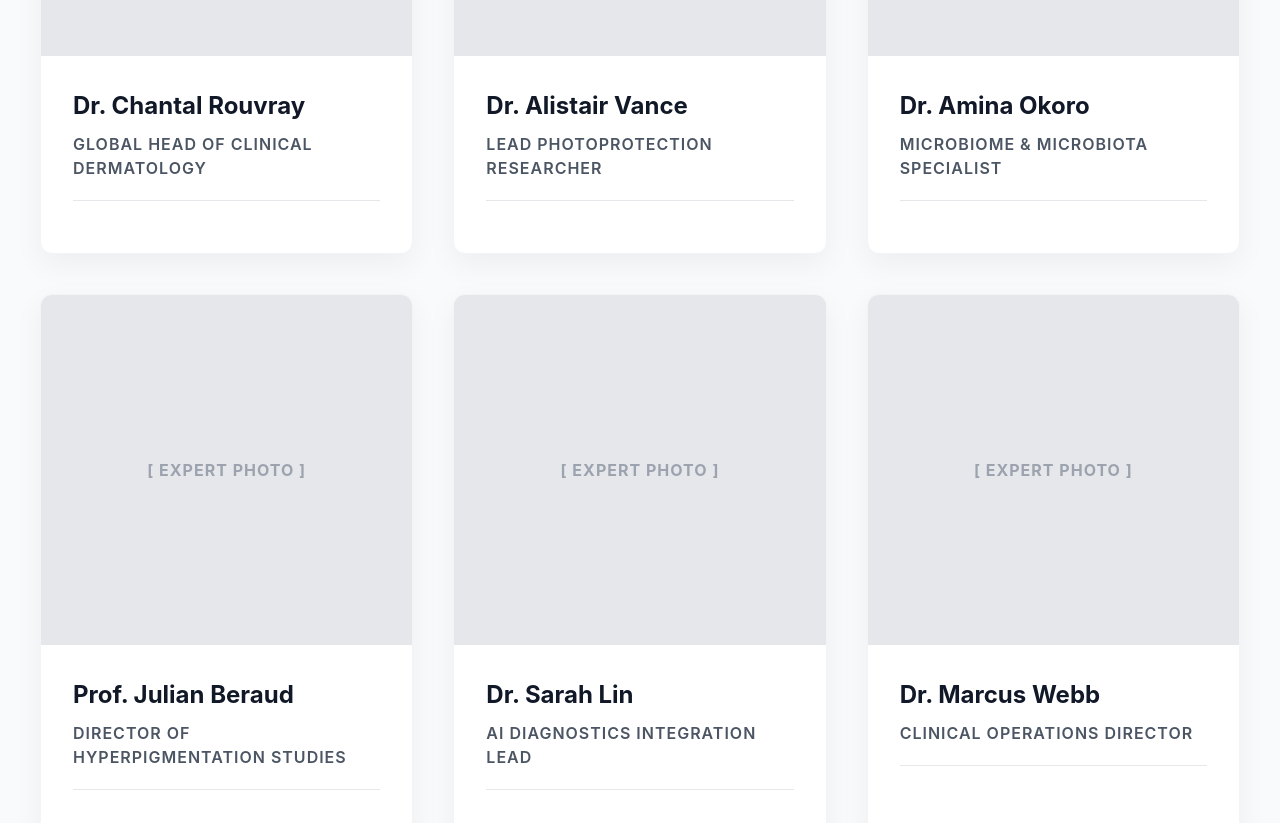
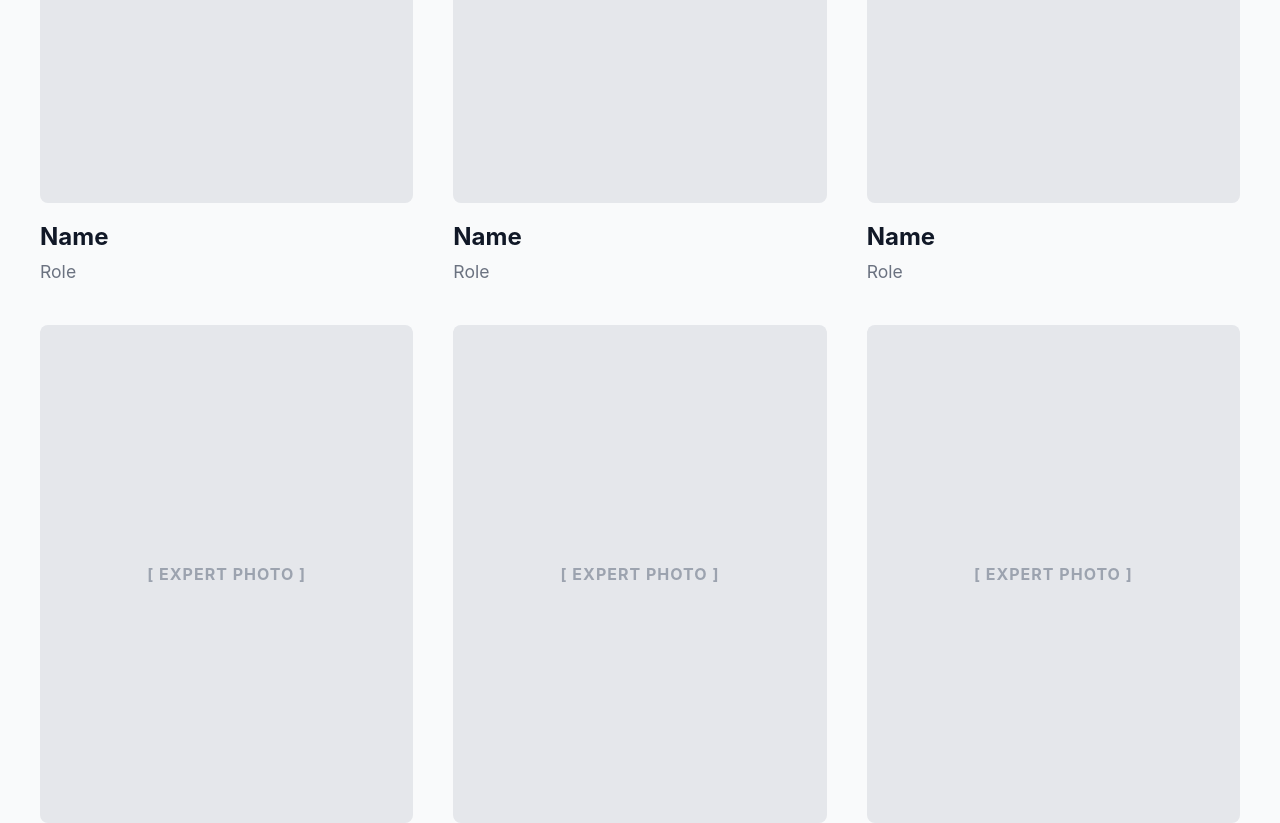
Before and after one commit to Dakolo14/livinglab, a React (Vite) app: page /experts in a window 1280 px wide. Shown: the part 940-1763 px from the top of the page. Built offline with nearby package versions, Linux system fonts and the light colour scheme; a web font is replaced by a local one.

Commit message:
style: Redesign experts card to clean minimalist 3/4 aspect ratio

```diff
--- a/src/pages/Experts.css
+++ b/src/pages/Experts.css
@@ -55,14 +55,10 @@
 
 /* Expert Card */
 .expert-card {
-  background: #ffffff;
-  border-radius: 12px;
-  overflow: hidden;
-  box-shadow: 0 10px 30px rgba(0, 0, 0, 0.05);
-  transition: transform 0.4s ease, box-shadow 0.4s ease;
+  background: transparent;
+  transition: transform 0.4s ease;
   opacity: 0;
   transform: translateY(30px);
-  border: 1px solid #F3F4F6;
 }
 
 .expert-card.visible {
@@ -70,84 +66,37 @@
   transform: translateY(0);
 }
 
-.expert-card:hover {
-  transform: translateY(-10px);
-  box-shadow: 0 20px 40px rgba(0, 174, 239, 0.1);
-  border-color: rgba(0, 174, 239, 0.3);
-}
-
 .expert-image-container {
   position: relative;
-  height: 350px;
   width: 100%;
+  aspect-ratio: 3 / 4;
+  height: auto;
   overflow: hidden;
   background-color: #E5E7EB;
+  border-radius: 8px;
 }
 
 .expert-image {
   width: 100%;
   height: 100%;
   object-fit: cover;
-  transition: transform 0.6s ease;
-  filter: grayscale(100%);
-}
-
-.expert-card:hover .expert-image {
-  transform: scale(1.05);
-  filter: grayscale(0%);
-}
-
-.expert-specialty-badge {
-  position: absolute;
-  top: 20px;
-  right: 20px;
-  background: rgba(255, 255, 255, 0.95);
-  color: #00AEEF;
-  padding: 6px 12px;
-  border-radius: 20px;
-  font-size: 0.75rem;
-  font-weight: 700;
-  letter-spacing: 1px;
-  text-transform: uppercase;
-  backdrop-filter: blur(4px);
-  box-shadow: 0 4px 10px rgba(0,0,0,0.1);
 }
 
 .expert-info {
-  padding: 32px;
+  padding: 16px 0 0 0;
 }
 
 .expert-name {
   font-size: 1.5rem;
   font-weight: 700;
   color: #111827;
-  margin: 0 0 8px 0;
-  display: flex;
-  align-items: baseline;
-  gap: 8px;
-}
-
-.expert-credentials {
-  font-size: 0.9rem;
-  color: #00AEEF;
-  font-weight: 600;
+  margin: 0 0 4px 0;
 }
 
 .expert-title {
-  font-size: 1rem;
-  color: #4B5563;
-  font-weight: 600;
-  margin-bottom: 20px;
-  text-transform: uppercase;
-  letter-spacing: 1px;
-  padding-bottom: 20px;
-  border-bottom: 1px solid #E5E7EB;
-}
-
-.expert-bio {
+  font-size: 1.1rem;
   color: #6B7280;
-  font-size: 1rem;
-  line-height: 1.6;
+  font-weight: 400;
   margin: 0;
 }
 
@@ -175,9 +124,6 @@
     grid-template-columns: 1fr;
     gap: 30px;
   }
-  .expert-image-container {
-    height: 300px;
-  }
   .expert-image {
     filter: grayscale(0%);
   }
--- a/src/pages/Experts.tsx
+++ b/src/pages/Experts.tsx
@@ -5,60 +5,12 @@ import PageCTA from '../components/sections/PageCTA';
 import './Experts.css';
 
 const EXPERTS = [
-  {
-    id: 1,
-    name: 'Dr. Chantal Rouvray',
-    credentials: 'MD, PhD',
-    title: 'Global Head of Clinical Dermatology',
-    bio: 'Pioneered breakthrough research in ceramide synthesis and epidermal barrier recovery. Leads the global initiative for pediatric skin protocols.',
-    imageUrl: 'https://images.unsplash.com/photo-1559839734-2b71ea197ec2?auto=format&fit=crop&w=600&q=80',
-    specialty: 'Barrier Repair & Pediatrics'
-  },
-  {
-    id: 2,
-    name: 'Dr. Alistair Vance',
-    credentials: 'FAAD',
-    title: 'Lead Photoprotection Researcher',
-    bio: 'Recognized worldwide for his contributions to UV filtration technology. Chief architect behind the Netlock® environmental defense mechanism.',
-    imageUrl: 'https://images.unsplash.com/photo-1612349317150-e413f6a5b16d?auto=format&fit=crop&w=600&q=80',
-    specialty: 'Sun Science & Photoprotection'
-  },
-  {
-    id: 3,
-    name: 'Dr. Amina Okoro',
-    credentials: 'MD, Board Certified',
-    title: 'Microbiome & Microbiota Specialist',
-    bio: 'Focuses on the delicate balance of skin flora. Her clinical trials have reshaped modern approaches to severe acne management and rosacea.',
-    imageUrl: 'https://images.unsplash.com/photo-1594824436951-7f12bc417531?auto=format&fit=crop&w=600&q=80',
-    specialty: 'Acne Lab & Microbiome'
-  },
-  {
-    id: 4,
-    name: 'Prof. Julian Beraud',
-    credentials: 'PhD',
-    title: 'Director of Hyperpigmentation Studies',
-    bio: 'Key developer of the Melasyl Revolution protocol. His decades of work have established the new clinical standard in treating persistent dark spots.',
-    imageUrl: 'https://images.unsplash.com/photo-1622253692010-333f2da6031d?auto=format&fit=crop&w=600&q=80',
-    specialty: 'Pigmentation & Melasyl'
-  },
-  {
-    id: 5,
-    name: 'Dr. Sarah Lin',
-    credentials: 'MD, FAAD',
-    title: 'AI Diagnostics Integration Lead',
-    bio: 'Bridges the gap between clinical dermatology and artificial intelligence, developing next-generation diagnostic tools for early detection.',
-    imageUrl: 'https://images.unsplash.com/photo-1559839734-2b71ea197ec2?auto=format&fit=crop&w=600&q=80',
-    specialty: 'Future Dermatology & AI'
-  },
-  {
-    id: 6,
-    name: 'Dr. Marcus Webb',
-    credentials: 'MD',
-    title: 'Clinical Operations Director',
-    bio: 'Oversees global clinical trials ensuring strict adherence to La Roche-Posay\'s rigorous safety and efficacy standards.',
-    imageUrl: 'https://images.unsplash.com/photo-1537368910025-702804a945aa?auto=format&fit=crop&w=600&q=80',
-    specialty: 'Clinical Operations'
-  }
+  { id: 1, name: 'Name', title: 'Role' },
+  { id: 2, name: 'Name', title: 'Role' },
+  { id: 3, name: 'Name', title: 'Role' },
+  { id: 4, name: 'Name', title: 'Role' },
+  { id: 5, name: 'Name', title: 'Role' },
+  { id: 6, name: 'Name', title: 'Role' }
 ];
 
 const Experts: React.FC = () => {
```
